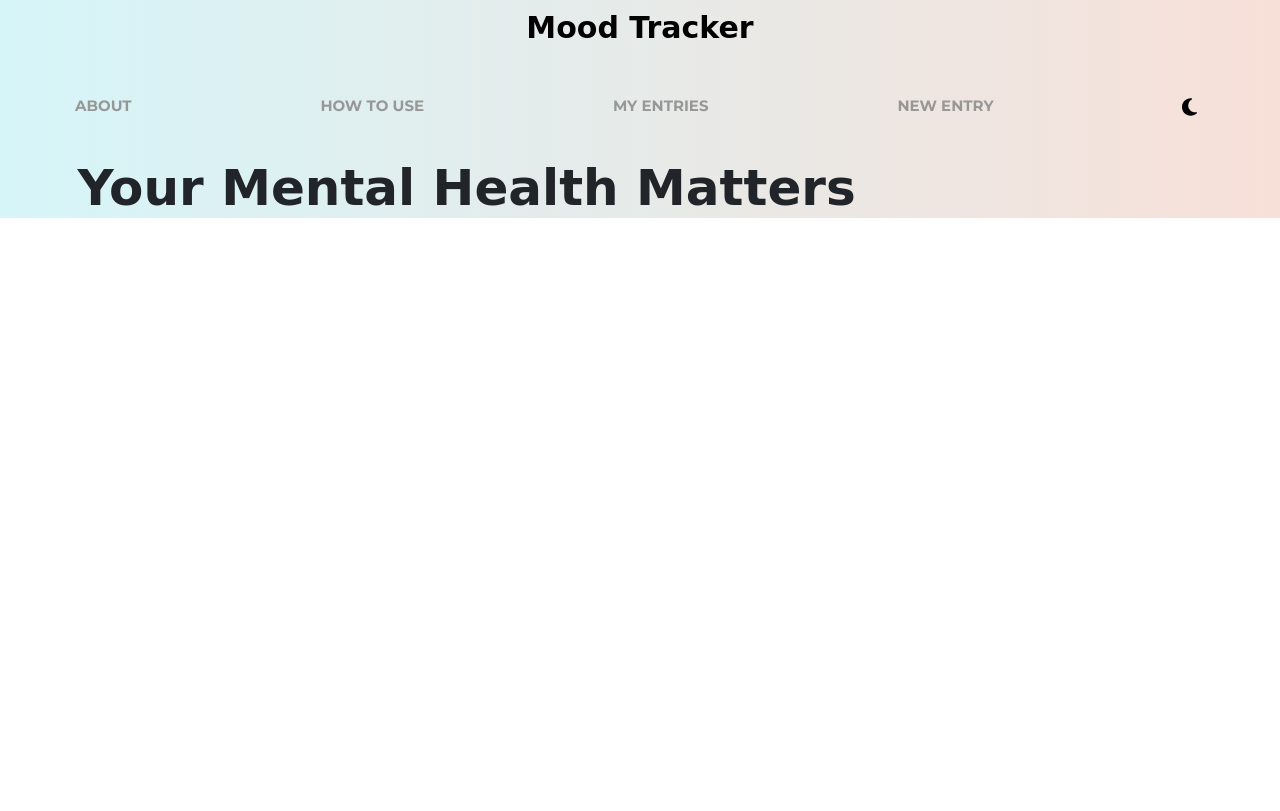
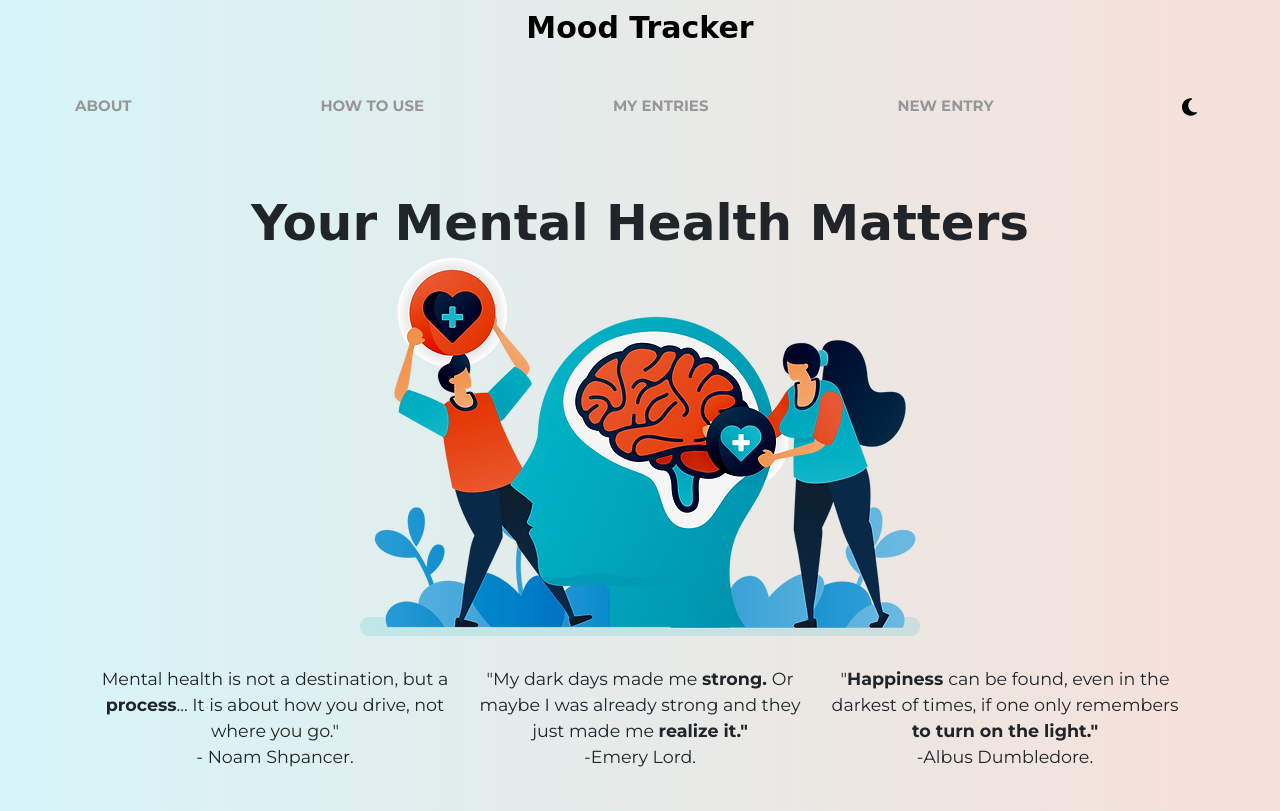
Before and after one commit to ivanxpalacios/moodtracker, a website: page index.html in a window 1280 px wide. Drawn offline with Linux system fonts and the light colour scheme; a web font is replaced by a local one.

Commit message:
We added the necessary images to the project and the quotes to the header

```diff
--- a/index.html
+++ b/index.html
@@ -36,13 +36,35 @@
 
         </div>
 
-        <div class="container-xl">
-            <h1 class="display-1 fw-bold">Your Mental Health Matters</h1>
+        <div class="container-xl mt-5 mt-md-2 p-5">
+            <h1 class="display-1 fw-bold text-center">Your Mental Health Matters</h1>
+
+            <div class="row">
+
+                <div class="col-12 mb-5">
+                    <img class="img-fluid d-block mx-auto" src="/build/img/Mental Health Illustration.webp" alt="">
+                </div>
+
+                <div class="col-6 col-md-4">
+                    <p class="text-center fs-3 fs-2"><span class="main__span">Mental health</span> is not a destination, but a <span class="fw-bold ">process</span>... It is about how you drive, not where you go." <br>- Noam Shpancer.</p>
+                </div>
+
+                <div class="col-6 col-md-4">
+                    <p class="text-center fs-3 ">"My dark days made me <span class="fw-bold main__span">strong. </span>Or maybe I was already strong and they just made me <span class="fw-bold ">realize it."</span><br>-Emery Lord.</p>
+                </div>
+
+                <div class="col-12 mt-5 mt-md-0 col-md-4">
+                    <p class="text-center fs-3 h">"<span class="fw-bold main__span">Happiness </span>can be found, even in the darkest of times, if one only remembers <span class="fw-bold main__span">to turn on the light."</span><br>-Albus Dumbledore.</p>
+                </div>
+
+            </div>
+
         </div>
 
    </header>
 
 
+
     <script src="build/js/bootstrap.bundle.min.js"></script>
 </body>
 </html>
```
Also changed, not shown: build/img/Mental Health Illustration.webp (added), build/img/acerca1.jpg (added), build/img/comousar1.jpg (added), build/img/comousar2.jpg (added), build/img/comousar3.jpg (added), build/img/header.webp (added), 1 other file.
